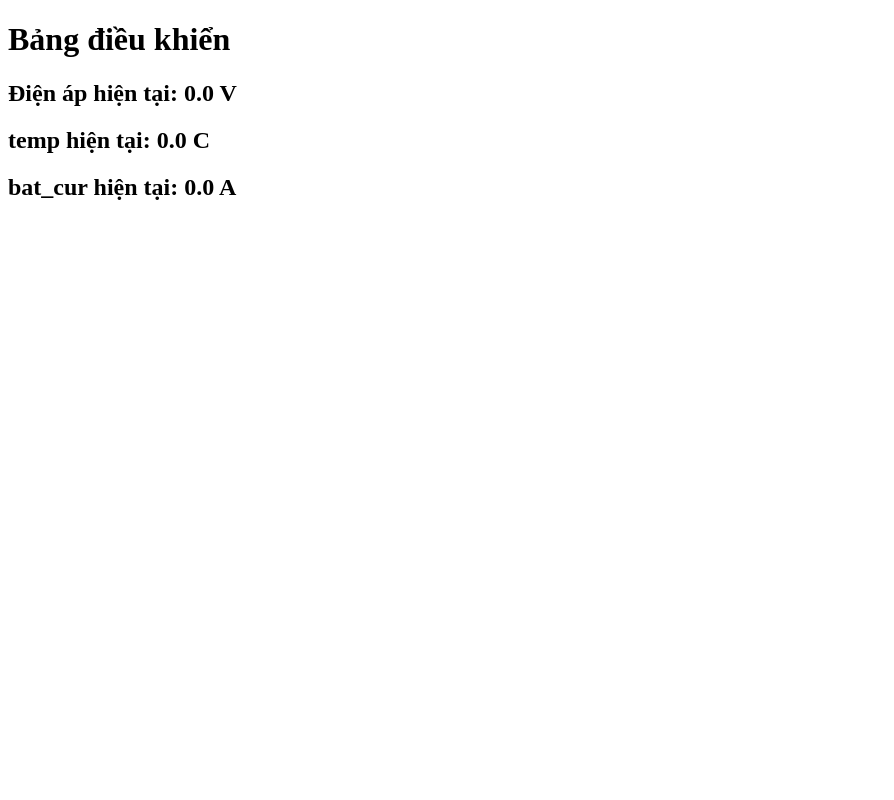
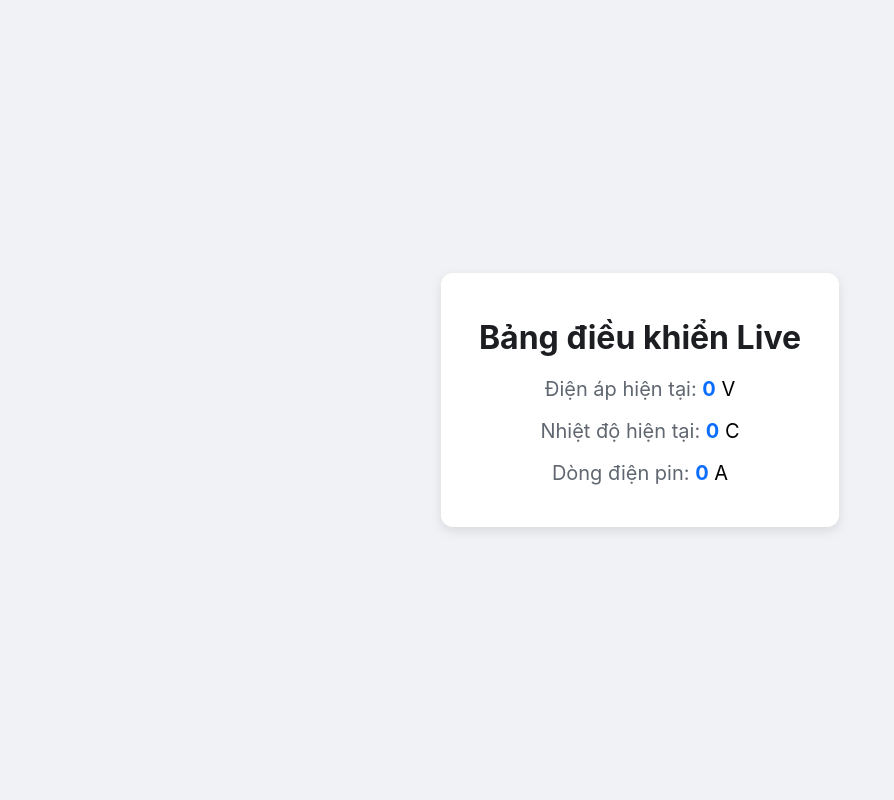
Before and after one commit to trumlmao/mppt-flask-dashboard, a Flask app: page / in a window 1280 px wide. Shown: the whole page, without its empty margins (0-894 px from the left). Run offline with Flask 3, Linux system fonts and the light colour scheme.

Commit message:
Feat: Implement auto-refreshing dashboard with JavaScript

```diff
--- a/app.py
+++ b/app.py
@@ -1,39 +1,34 @@
-# app.py
+# app.py (phiên bản cập nhật)
 
-# Thêm 'request' và 'jsonify' vào danh sách công cụ
 from flask import Flask, render_template, request, jsonify
 
 app = Flask(__name__)
 
-# Một biến tạm để lưu dữ liệu mới nhất (giống như một cái bảng tin)
 du_lieu_hien_tai = {
     "voltage": 0.0,
     "temp": 0.0,
     "battery_curr": 0.0
 }
 
-# --- Cửa cho NGƯỜI DÙNG (dùng GET) ---
+# --- Route cũ: Trả về trang web LẦN ĐẦU TIÊN ---
+# Nó sẽ hiển thị các giá trị ban đầu (0.0)
 @app.route('/')
 def home_page():
-    # Lấy dữ liệu từ "bảng tin" và hiển thị ra
-    return render_template('home.html', data=du_lieu_hien_tai)
+    return render_template('home.html')
 
-# --- Cửa cho MÁY MÓC (dùng POST) ---
+# --- Route CŨ: Nhận dữ liệu từ simulator (KHÔNG THAY ĐỔI) ---
 @app.route('/data', methods=['POST'])
 def receive_data_endpoint():
-    # Lấy dữ liệu JSON mà máy gửi lên
     incoming_data = request.get_json()
+    global du_lieu_hien_tai
+    du_lieu_hien_tai = incoming_data # Gán lại cả dict cho đơn giản
+    return jsonify({"status": "OK"})
 
-    # In ra terminal để xem ta nhận được gì
-    print("Đã nhận được dữ liệu:", incoming_data)
-    # Cách đơn giản nhất là cập nhật từng key cho rõ ràng:
-    global du_lieu_hien_tai # Đừng quên dòng này
-    du_lieu_hien_tai['voltage'] = incoming_data['voltage']
-    du_lieu_hien_tai['temp'] = incoming_data['temp']
-    du_lieu_hien_tai['battery_curr'] = incoming_data['battery_curr']
-
-    # Trả lời lại cho máy gửi rằng "OK đã nhận"
-    return jsonify({"status": "OK"})
+# --- Route MỚI: Cung cấp dữ liệu mới nhất cho JavaScript ---
+@app.route('/api/latest-data')
+def get_latest_data():
+    # Hàm này chỉ có một nhiệm vụ: trả về dữ liệu dưới dạng JSON
+    return jsonify(du_lieu_hien_tai)
 
 if __name__ == '__main__':
     app.run(debug=True)
--- a/templates/home.html
+++ b/templates/home.html
@@ -1,12 +1,65 @@
-<!-- templates/home.html -->
+<!-- templates/home.html (phiên bản cập nhật) -->
 
 <!DOCTYPE html>
 <html>
+<head>
+    <title>Live MPPT Dashboard</title>
+    <!-- Copy đoạn CSS từ nhiệm vụ trước để cho đẹp -->
+    <style>
+        body { font-family: -apple-system, BlinkMacSystemFont, "Segoe UI", Roboto, Helvetica, Arial, sans-serif; background-color: #f0f2f5; display: flex; justify-content: center; align-items: center; height: 100vh; margin: 0;}
+        .card { background: white; padding: 24px; border-radius: 12px; box-shadow: 0 4px 12px rgba(0,0,0,0.1); min-width: 350px; text-align: center; }
+        h1 { color: #1c1e21; margin-bottom: 20px; }
+        .metric { margin: 18px 0; font-size: 20px; }
+        .label { color: #606770; }
+        .value { font-weight: bold; color: #0d6efd; }
+    </style>
+</head>
 <body>
-    <h1>Bảng điều khiển</h1>
-    <h2>Điện áp hiện tại: {{ data.voltage }} V</h2>
-    <h2>temp hiện tại: {{ data.temp }} C</h2>
-    <h2>bat_cur hiện tại: {{ data.battery_curr }} A</h2>
+    <div class="card">
+        <h1>Bảng điều khiển Live</h1>
 
+        <div class="metric">
+            <span class="label">Điện áp hiện tại: </span>
+            <!-- Thêm id="voltage-value" để JS có thể tìm thấy -->
+            <span class="value" id="voltage-value">...</span> V
+        </div>
+
+        <div class="metric">
+            <span class="label">Nhiệt độ hiện tại: </span>
+            <!-- Thêm id="temp-value" -->
+            <span class="value" id="temp-value">...</span> C
+        </div>
+
+        <div class="metric">
+            <span class="label">Dòng điện pin: </span>
+            <!-- Thêm id="current-value" -->
+            <span class="value" id="current-value">...</span> A
+        </div>
+    </div>
+
+    <!-- ===== PHẦN JAVASCRIPT BẮT ĐẦU TỪ ĐÂY ===== -->
+    <script>
+        // Hàm này sẽ được gọi để lấy và cập nhật dữ liệu
+        function updateDashboard() {
+            // Dùng fetch để gọi API /api/latest-data
+            fetch('/api/latest-data')
+                .then(response => response.json()) // Chuyển đổi phản hồi thành JSON
+                .then(data => {
+                    // Khi có dữ liệu, tìm các phần tử theo ID và cập nhật nội dung
+                    document.getElementById('voltage-value').innerText = data.voltage;
+                    document.getElementById('temp-value').innerText = data.temp;
+                    document.getElementById('current-value').innerText = data.battery_curr;
+                })
+                .catch(error => console.error('Lỗi khi lấy dữ liệu:', error)); // Báo lỗi nếu có
+        }
+
+        // Tự động gọi hàm updateDashboard() sau mỗi 3 giây (3000 mili giây)
+        setInterval(updateDashboard, 3000);
+
+        // Gọi hàm ngay lần đầu tiên khi trang vừa tải xong
+        // để không phải chờ 3 giây đầu tiên
+        updateDashboard();
+    </script>
+    <!-- ===== PHẦN JAVASCRIPT KẾT THÚC ===== -->
 </body>
 </html>
```
